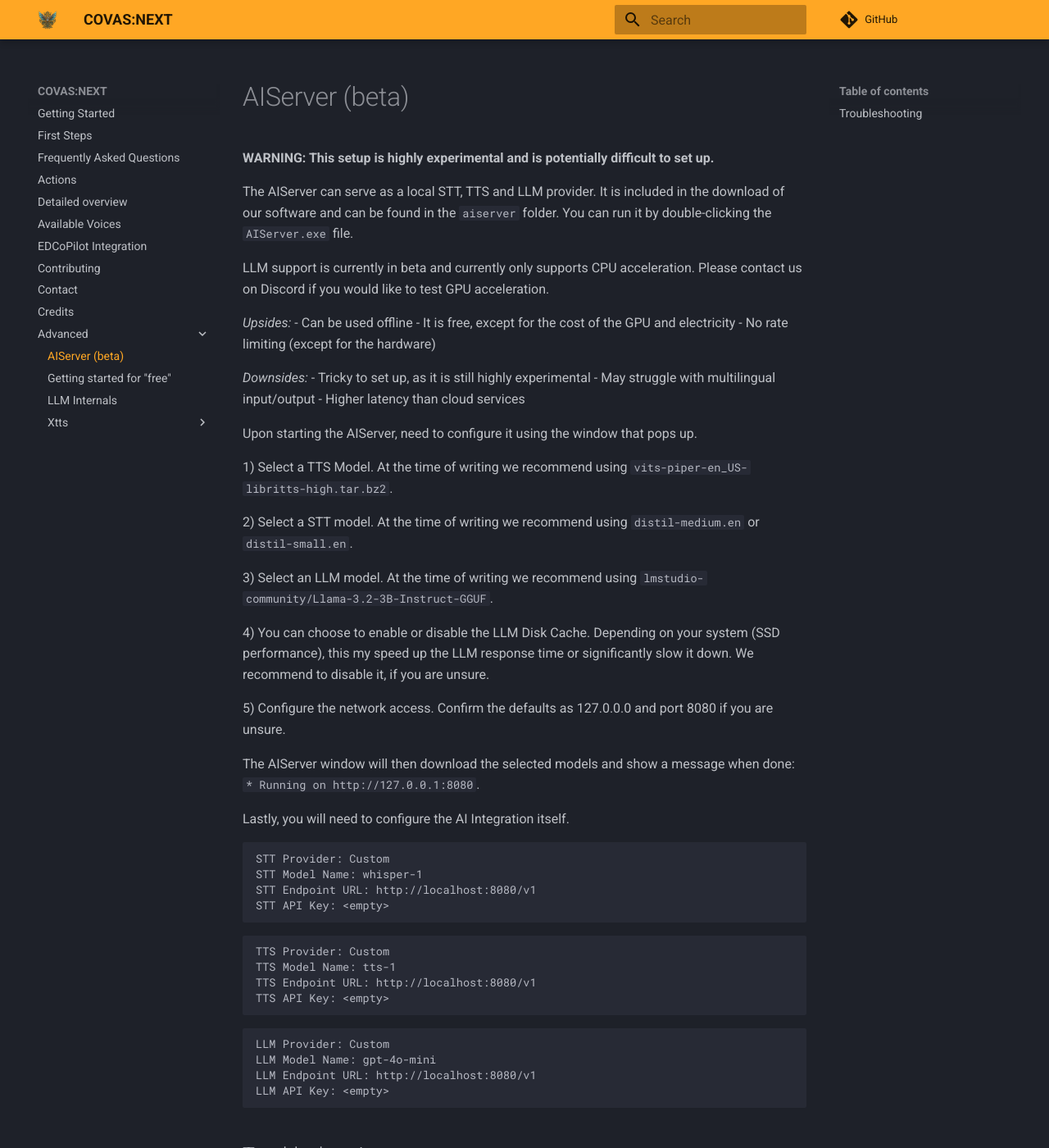
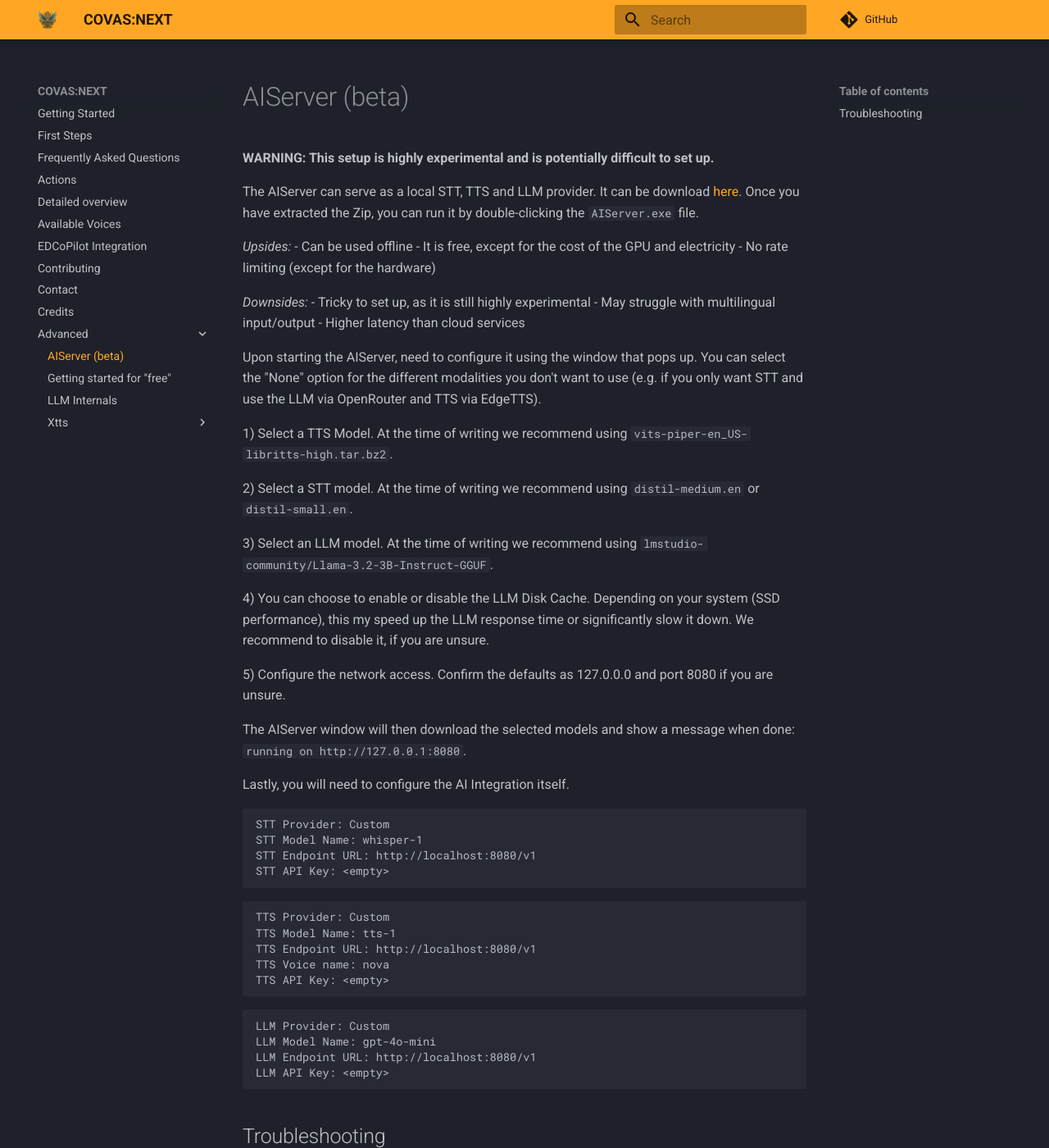
Before and after one commit to RatherRude/Elite-Dangerous-AI-Integration, an MkDocs documentation site: the page built from docs/advanced/AIServer.md, in a window 1280 px wide and 1400 px high. Shown: the whole window at 82% size. Built offline with MkDocs 1.6.1 and Material for MkDocs 9.7.7, drawn with Linux system fonts in a browser that asks for light colours; comment, search, counter and statistics services are not loaded.

````diff
--- a/docs/advanced/AIServer.md
+++ b/docs/advanced/AIServer.md
@@ -3,9 +3,7 @@
 **WARNING: This setup is highly experimental and is potentially difficult to set up.**
 
 The AIServer can serve as a local STT, TTS and LLM provider.
-It is included in the download of our software and can be found in the `aiserver` folder. You can run it by double-clicking the `AIServer.exe` file.
-
-LLM support is currently in beta and currently only supports CPU acceleration. Please contact us on Discord if you would like to test GPU acceleration.
+It can be download [here](https://github.com/lucaelin/covas-next-aiserver/releases/). Once you have extracted the Zip, you can run it by double-clicking the `AIServer.exe` file.
 
 *Upsides:*
 - Can be used offline
@@ -17,7 +15,7 @@ LLM support is currently in beta and currently only supports CPU acceleration. P
 - May struggle with multilingual input/output
 - Higher latency than cloud services
 
-Upon starting the AIServer, need to configure it using the window that pops up.
+Upon starting the AIServer, need to configure it using the window that pops up. You can select the "None" option for the different modalities you don't want to use (e.g. if you only want STT and use the LLM via OpenRouter and TTS via EdgeTTS).
 
 1) Select a TTS Model. At the time of writing we recommend using `vits-piper-en_US-libritts-high.tar.bz2`.
 
@@ -29,7 +27,7 @@ Upon starting the AIServer, need to configure it using the window that pops up.
 
 5) Configure the network access. Confirm the defaults as 127.0.0.0 and port 8080 if you are unsure.
 
-The AIServer window will then download the selected models and show a message when done: `* Running on http://127.0.0.1:8080`.
+The AIServer window will then download the selected models and show a message when done: `running on http://127.0.0.1:8080`.
 
 Lastly, you will need to configure the AI Integration itself.
 
@@ -43,6 +41,7 @@ STT API Key: <empty>
 TTS Provider: Custom
 TTS Model Name: tts-1
 TTS Endpoint URL: http://localhost:8080/v1
+TTS Voice name: nova
 TTS API Key: <empty>
 ```
 ```
````
Also changed, not shown: docs/advanced/freeSetup.md (+2 -1 lines), 2 other files.
